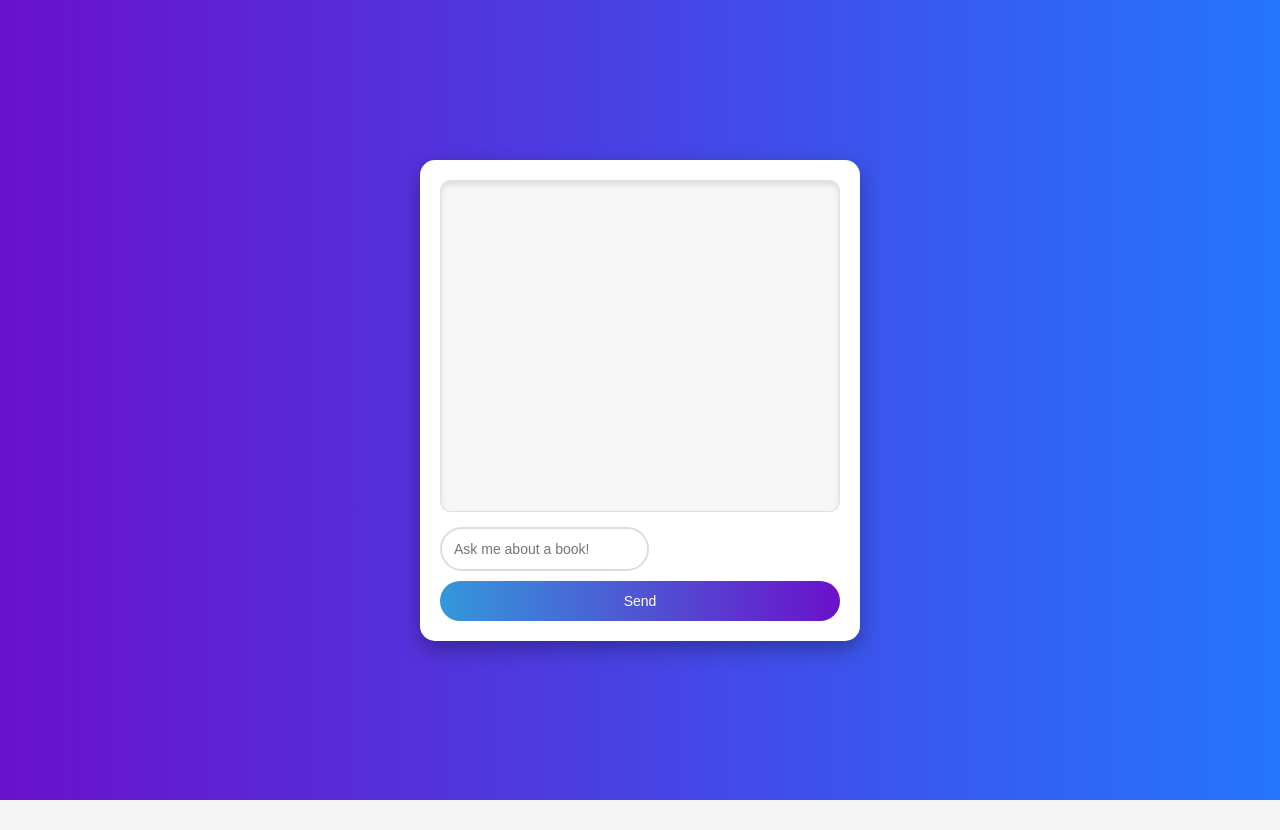
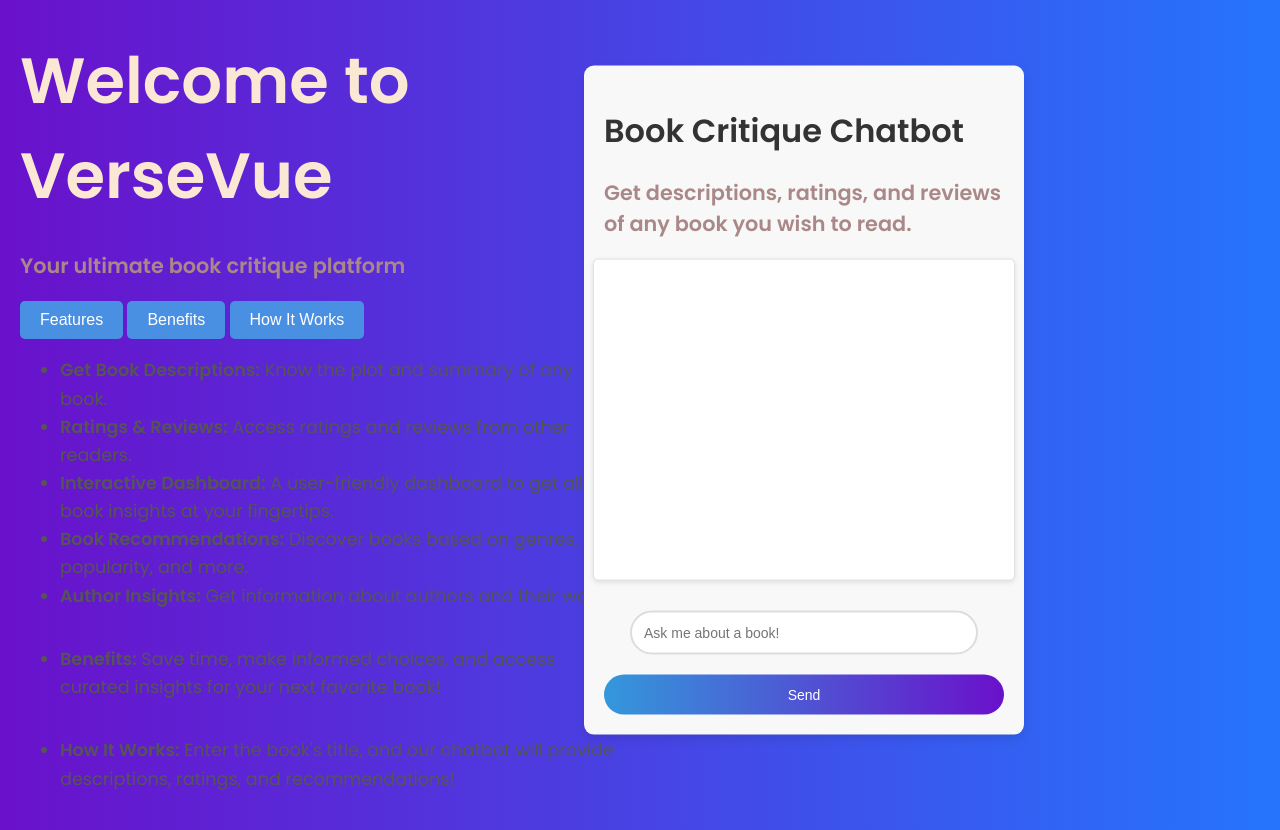
Before and after one commit to itsmeenal/CHATBOT, a Flask app: page / in a window 1280 px wide. Before the commit the page ends 800 px from the top, so only its background shows below. Run offline with Flask 3, Linux system fonts and the light colour scheme.

Commit message:
Update index.html

```diff
--- a/templates/index.html
+++ b/templates/index.html
@@ -3,21 +3,187 @@
 <head>
     <meta charset="UTF-8">
     <meta name="viewport" content="width=device-width, initial-scale=1.0">
-    <title>Book Critique Chatbot</title>
+    <title>Book Critique Chatbot - VerseVue</title>
     <link rel="stylesheet" href="/static/css/styles.css">
     <link href="https://fonts.googleapis.com/css2?family=Poppins:wght@400;500;600&display=swap" rel="stylesheet">
 
+    <style>
+        /* General Layout */
+        body {
+            font-family: 'Poppins', sans-serif;
+            margin: 0;
+            padding: 0;
+            display: flex;
+            flex-direction: row;
+            height: 100vh;
+        }
 
+        .left-side, .right-side {
+            flex: 1;
+            padding: 20px;
+            box-sizing: border-box;
+        }
+
+        /* Left Side Introduction */
+        .intro-container {
+            display: flex;
+            flex-direction: column;
+            justify-content: center;
+            align-items: flex-start;
+        }
+
+        .header {
+            font-size: 4em;
+
+            color: #fbe8d4;
+            margin-bottom: 10px;
+            font-weight: 900;
+        }
+
+        .subheader {
+            font-size: 1.3em;
+            color: #ab8888;
+            margin-bottom: 20px;
+        }
+
+        .features-list {
+            font-size: 1.1em;
+            color: #555;
+            line-height: 1.6;
+        }
+
+        /* Right Side Chatbot */
+        .chatbot-container {
+            max-width: 400px;
+            margin: 0 auto;
+            padding: 20px;
+            background-color: #f8f8f8;
+            border-radius: 10px;
+            box-shadow: 0 4px 10px rgba(0, 0, 0, 0.1);
+            position: absolute;
+            right: 20%; /* Adjusted from 0% to 20% to shift left */
+            top: 50%;
+            transform: translateY(-50%);
+        }
+
+        .chatbox {
+            display: flex;
+            flex-direction: column;
+            align-items: center;
+        }
+
+        #chat-output {
+            font-size: 1.1em;
+            margin-bottom: 20px;
+            min-height: 200px;
+            max-height: 300px;
+            overflow-y: auto;
+            padding: 10px;
+            background-color: #fff;
+            border-radius: 5px;
+            box-shadow: 0 2px 5px rgba(0, 0, 0, 0.1);
+            width: 100%;
+        }
+
+        input[type="text"] {
+            width: 80%;
+            padding: 10px;
+            margin: 10px 0;
+            border-radius: 5px;
+            border: 1px solid #ddd;
+            font-size: 1em;
+        }
+
+        button {
+            padding: 10px 20px;
+            background-color: #4A90E2;
+            color: white;
+            border: none;
+            border-radius: 5px;
+            cursor: pointer;
+            font-size: 1em;
+        }
+
+        button:hover {
+            background-color: #357ABD;
+        }
+
+    </style>
 </head>
 <body>
-    <div class="chatbot-container">
-        <div class="chatbox">
-            <div id="chat-output"></div>
-            <input type="text" id="user-input" placeholder="Ask me about a book!">
-            <button id="send-btn">Send</button>
+
+    <!-- Left Side: Website Introduction -->
+    <!-- Left Side: Website Introduction -->
+    <div class="left-side">
+        <div class="intro-container">
+            <h1 class="header">Welcome to VerseVue</h1>
+            <h2 class="subheader">Your ultimate book critique platform</h2>
+
+            <!-- Tabs Section -->
+            <div class="tabs">
+                <button class="tab-button active" onclick="showTabContent(0)">Features</button>
+                <button class="tab-button active " onclick="showTabContent(1)">Benefits</button>
+                <button class="tab-button active" onclick="showTabContent(2)">How It Works</button>
+            </div>
+
+            <!-- Tab Content Section -->
+            <div class="tab-content active">
+                <ul class="features-list">
+                    <li><strong>Get Book Descriptions:</strong> Know the plot and summary of any book.</li>
+                    <li><strong>Ratings & Reviews:</strong> Access ratings and reviews from other readers.</li>
+                    <li><strong>Interactive Dashboard:</strong> A user-friendly dashboard to get all the book insights at your fingertips.</li>
+                    <li><strong>Book Recommendations:</strong> Discover books based on genres, popularity, and more.</li>
+                    <li><strong>Author Insights:</strong> Get information about authors and their work.</li>
+                </ul>
+            </div>
+            <div class="tab-content">
+                <ul class="features-list">
+
+                <li><strong>Benefits:</strong> Save time, make informed choices, and access curated insights for your next favorite book!</li>
+            </ul>
+            </div>
+            <div class="tab-content">
+                <ul class="features-list">
+                <li><strong>How It Works:</strong> Enter the book's title, and our chatbot will provide descriptions, ratings, and recommendations!</li>
+            </ul>
+            </div>
         </div>
     </div>
+
+
+
+    <!-- Right Side: Chatbot -->
+    <div class="right-side">
+        <div class="chatbot-container">
+            <h1 class="header1">Book Critique Chatbot</h1>
+            <h2 class="subheader">Get descriptions, ratings, and reviews of any book you wish to read.</h2>
+
+            <div class="chatbox">
+                <div id="chat-output"></div>
+                <input type="text" id="user-input" placeholder="Ask me about a book!">
+                <button id="send-btn">Send</button>
+            </div>
+        </div>
+    </div>
+
     <script src="https://code.jquery.com/jquery-3.6.0.min.js"></script>
     <script src="/static/js/chatbot.js"></script>
+
+    <script>
+        // Example function to handle user input and update the chatbot
+        document.getElementById('send-btn').addEventListener('click', function() {
+            var userInput = document.getElementById('user-input').value;
+            var chatOutput = document.getElementById('chat-output');
+
+            if (userInput) {
+                // Simulate chatbot response based on user input
+                chatOutput.innerHTML += "<p><strong>You:</strong> " + userInput + "</p>";
+                chatOutput.innerHTML += "<p><strong>Bot:</strong> Here's the description and rating for the book you asked about. (Details will appear here based on your input.)</p>";
+                document.getElementById('user-input').value = ''; // Clear input field
+                chatOutput.scrollTop = chatOutput.scrollHeight; // Scroll to bottom
+            }
+        });
+    </script>
+
 </body>
 </html>
```
